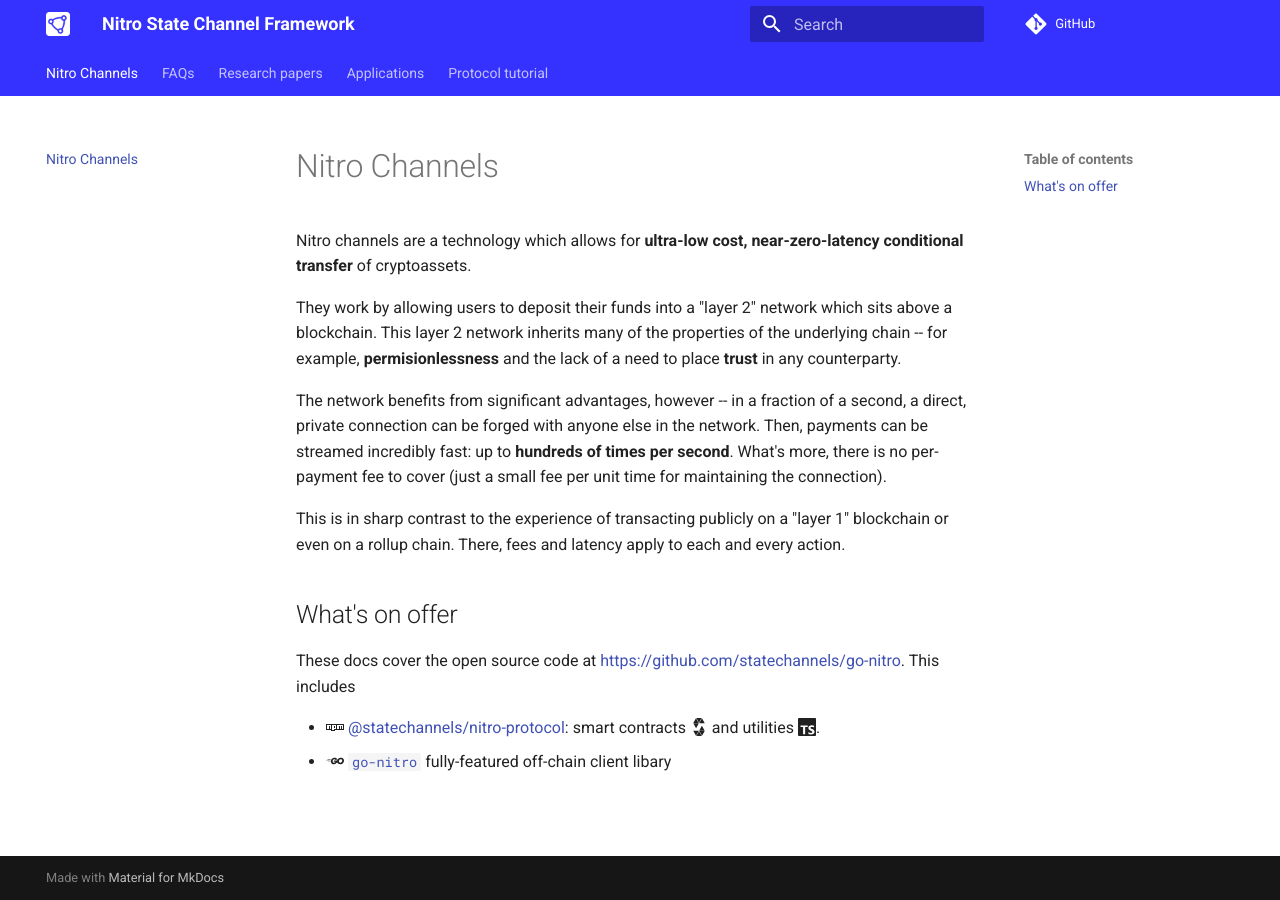
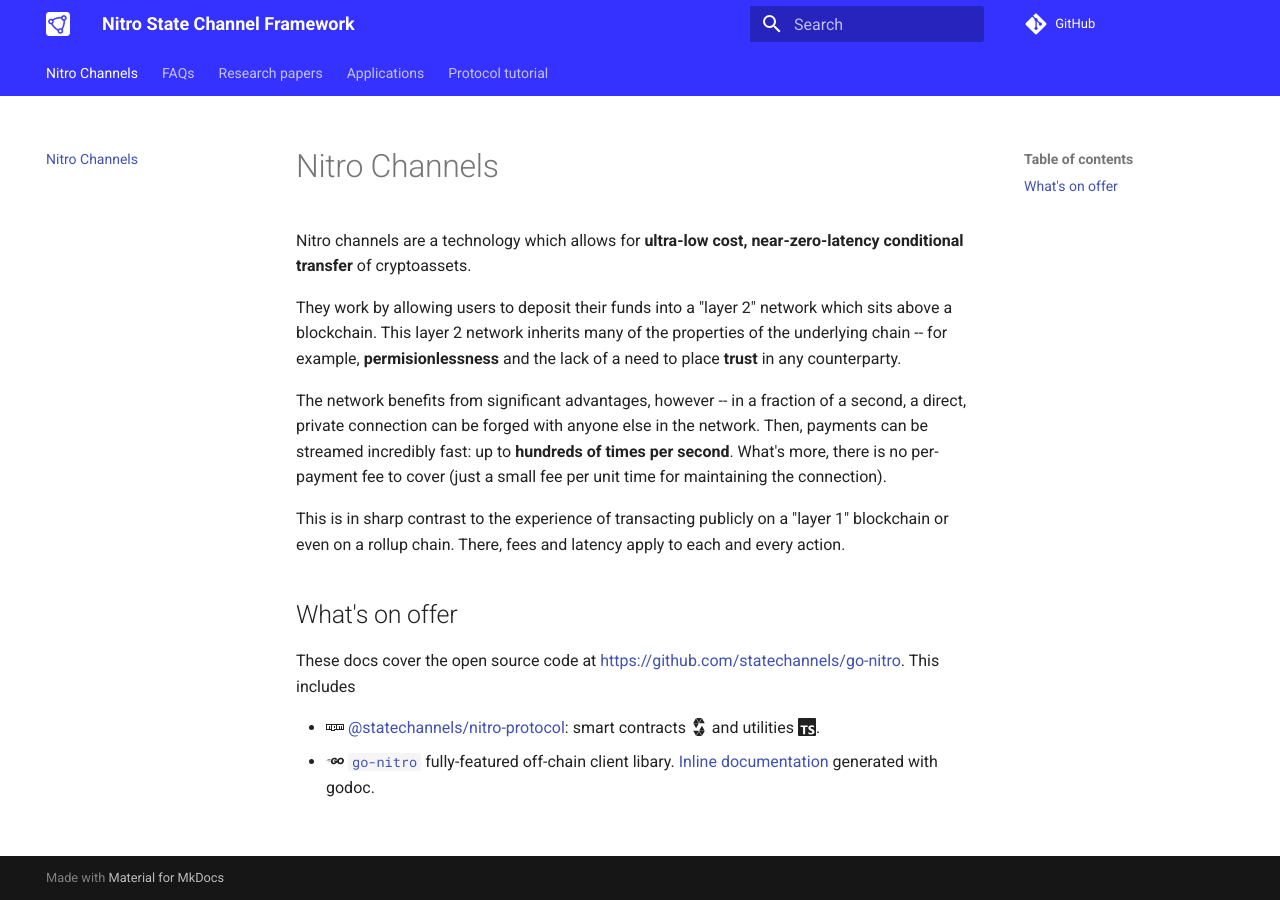
Before and after one commit to statechannels/go-nitro, an MkDocs documentation site: the page built from docs/index.md, in a window 1280 px wide. Built offline with MkDocs 1.6.1 and Material for MkDocs 9.7.7, drawn with Linux system fonts in a browser that asks for light colours; comment, search, counter and statistics services are not loaded.

Commit message:
point out godoc link

```diff
--- a/docs/index.md
+++ b/docs/index.md
@@ -13,4 +13,4 @@
 These docs cover the open source code at [https://github.com/statechannels/go-nitro](https://github.com/statechannels/go-nitro). This includes
 
 - :fontawesome-brands-npm: [@statechannels/nitro-protocol](https://www.npmjs.com/package/@statechannels/nitro-protocol): smart contracts :simple-solidity: and utilities :simple-typescript:.
-- :simple-go: [`go-nitro`](https://pkg.go.dev/github.com/statechannels/go-nitro) fully-featured off-chain client libary
+- :simple-go: [`go-nitro`](https://github.com/statechannels/go-nitro) fully-featured off-chain client libary. [Inline documentation](https://pkg.go.dev/github.com/statechannels/go-nitro) generated with godoc.
```
